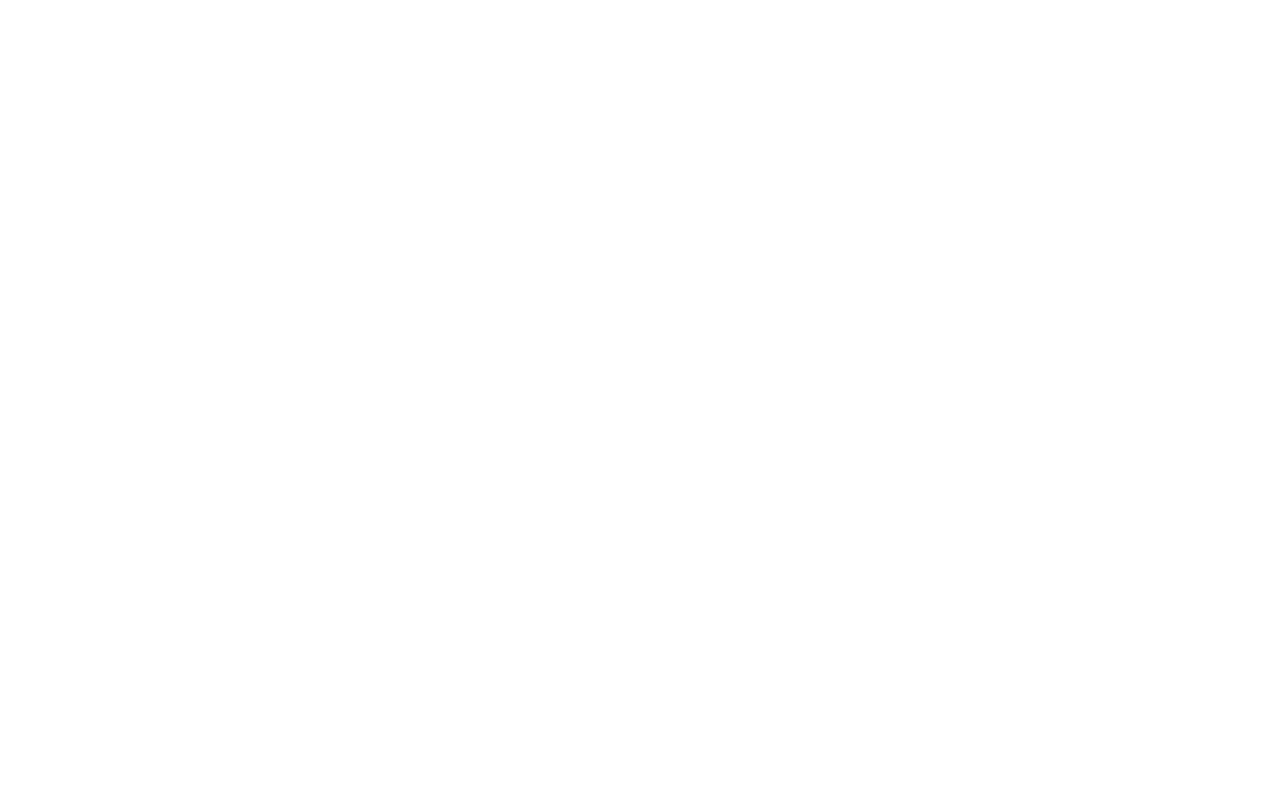
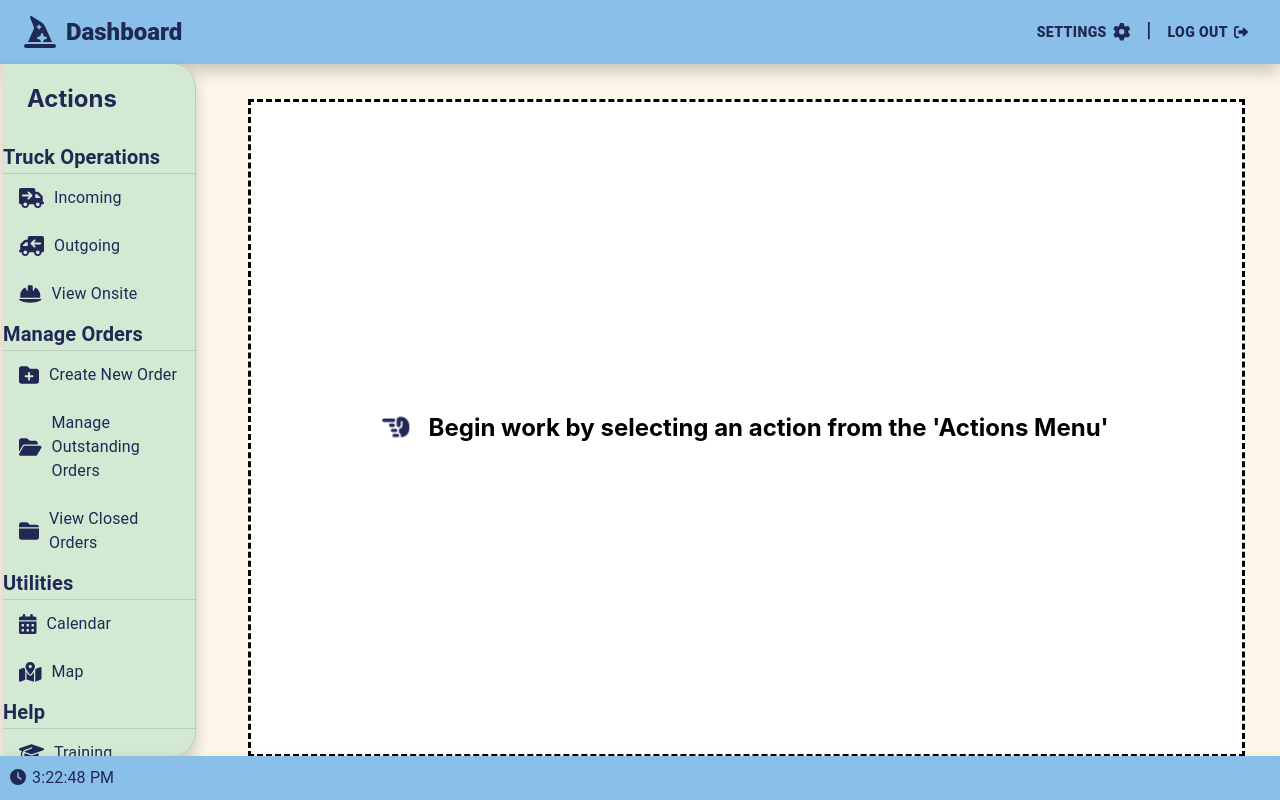
Before and after one commit to eliotnew/Weighbridge_Wizard, a React (Vite) app in the folder ww-react-app/: page /dashboard in a window 1280 px wide. Before the commit this address had no page. Built offline with nearby package versions, Linux system fonts and the light colour scheme.

Commit message:
Assembled broken files to make dashboard render

```diff
--- a/ww-react-app/src/App.jsx
+++ b/ww-react-app/src/App.jsx
@@ -3,6 +3,7 @@
 import { ThemeProvider, ThemeContext } from "./themes/ThemeContext";
 import { Routes, Route } from "react-router-dom";
 import LandingPage from "./components/landing-page/LandingPage";
+import Dashboard from "./components/dashboard/Dashbboard";
 import "./App.css";
 
 function App() {
@@ -10,6 +11,7 @@
     <>
       <Routes>
         <Route path="/" element={<LandingPage />} />
+        <Route path="/dashboard" element={<Dashboard/>} />
       </Routes>
     </>
   );
--- a/ww-react-app/src/components/dashboard/side-bar/nav-buttons/CreateNewOrderButton.jsx
+++ b/ww-react-app/src/components/dashboard/side-bar/nav-buttons/CreateNewOrderButton.jsx
@@ -1,5 +1,4 @@
 import { useTheme } from "@mui/material";
-import { useColorTheme } from "../../../themes/use-color-theme";
 import { ListItemButton, ListItemText } from "@mui/material";
 import { FontAwesomeIcon } from "@fortawesome/react-fontawesome";
 import { faFolderPlus } from "@fortawesome/free-solid-svg-icons";
--- a/ww-react-app/src/components/dashboard/top-bar/DashboardAppBar.jsx
+++ b/ww-react-app/src/components/dashboard/top-bar/DashboardAppBar.jsx
@@ -3,7 +3,7 @@
 import { FontAwesomeIcon } from "@fortawesome/react-fontawesome";
 import { faHatWizard } from "@fortawesome/free-solid-svg-icons";
 import SettingsButton from "./SettingsButton";
-import { LogoutButton } from "./LogoutButton";
+import LogoutButton  from "./LogoutButton";
 
 function DashboardAppBar() {
   const theme = useTheme();
--- a/ww-react-app/src/components/dashboard/top-bar/LogoutButton.jsx
+++ b/ww-react-app/src/components/dashboard/top-bar/LogoutButton.jsx
@@ -1,8 +1,7 @@
 import React, { useState } from "react";
-import { Button } from "@mui/material";
+import { Button, useTheme } from "@mui/material";
 import { FontAwesomeIcon } from "@fortawesome/react-fontawesome";
 import { faRightFromBracket } from "@fortawesome/free-solid-svg-icons";
-import { useTheme } from "@mui/material";
 
 /**
  *  A button for the top app bar that will log the user out, returning to the main page.
--- a/ww-react-app/src/components/landing-page/LPappbar.jsx
+++ b/ww-react-app/src/components/landing-page/LPappbar.jsx
@@ -3,6 +3,7 @@
 import { FontAwesomeIcon } from "@fortawesome/react-fontawesome";
 import { faHatWizard } from "@fortawesome/free-solid-svg-icons";
 import { faRightToBracket } from "@fortawesome/free-solid-svg-icons";
+import { Link } from "react-router-dom";
 
 function LPappbar() {
   const theme = useTheme();
@@ -71,6 +72,7 @@
         >
           |
         </Typography>
+        <Link to="/dashboard">
         <Button
           sx={{
             color: theme.palette.primary.contrastText,
@@ -91,6 +93,11 @@
             style={{ marginLeft: "6px" }}
           />
         </Button>
+
+
+
+        </Link>
+
       </Toolbar>
     </AppBar>
   );
```
